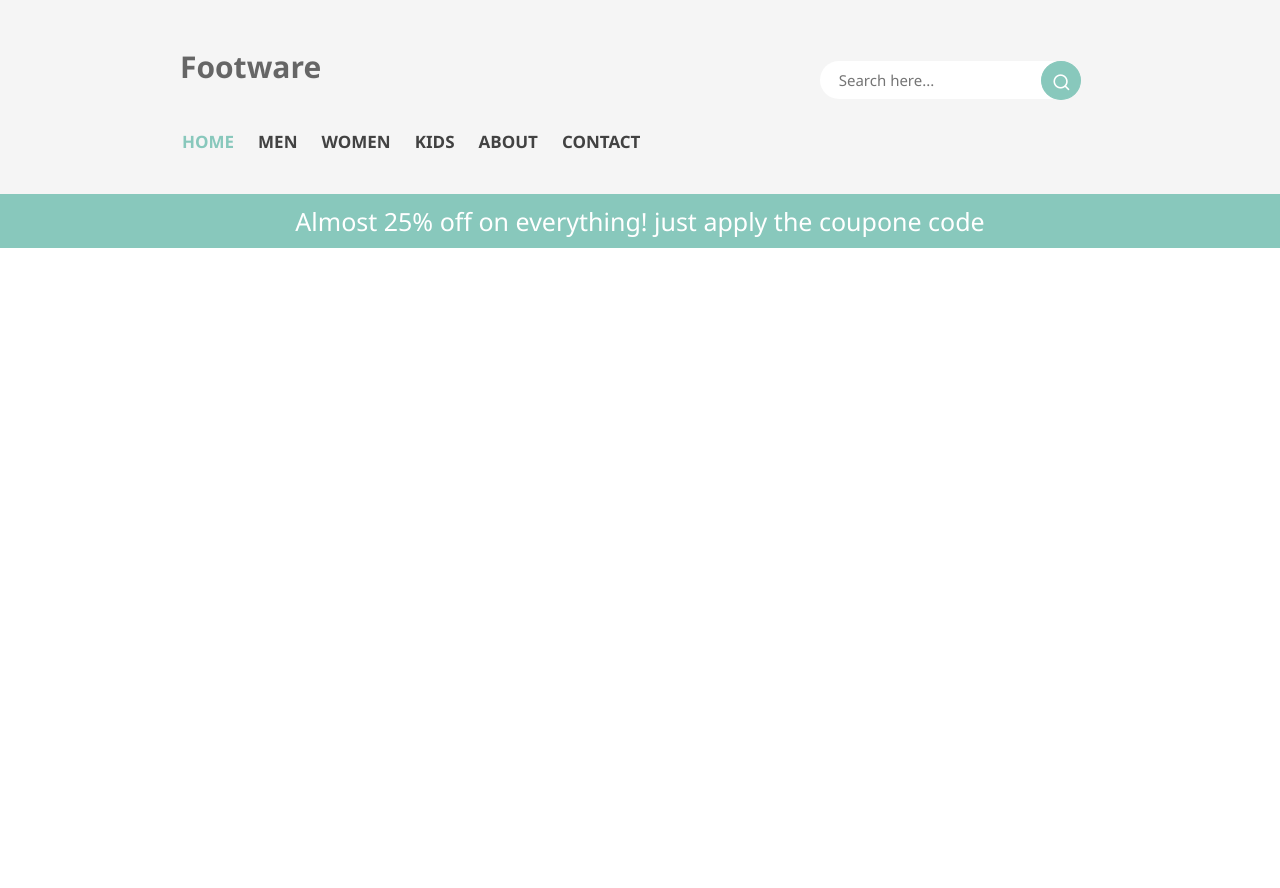
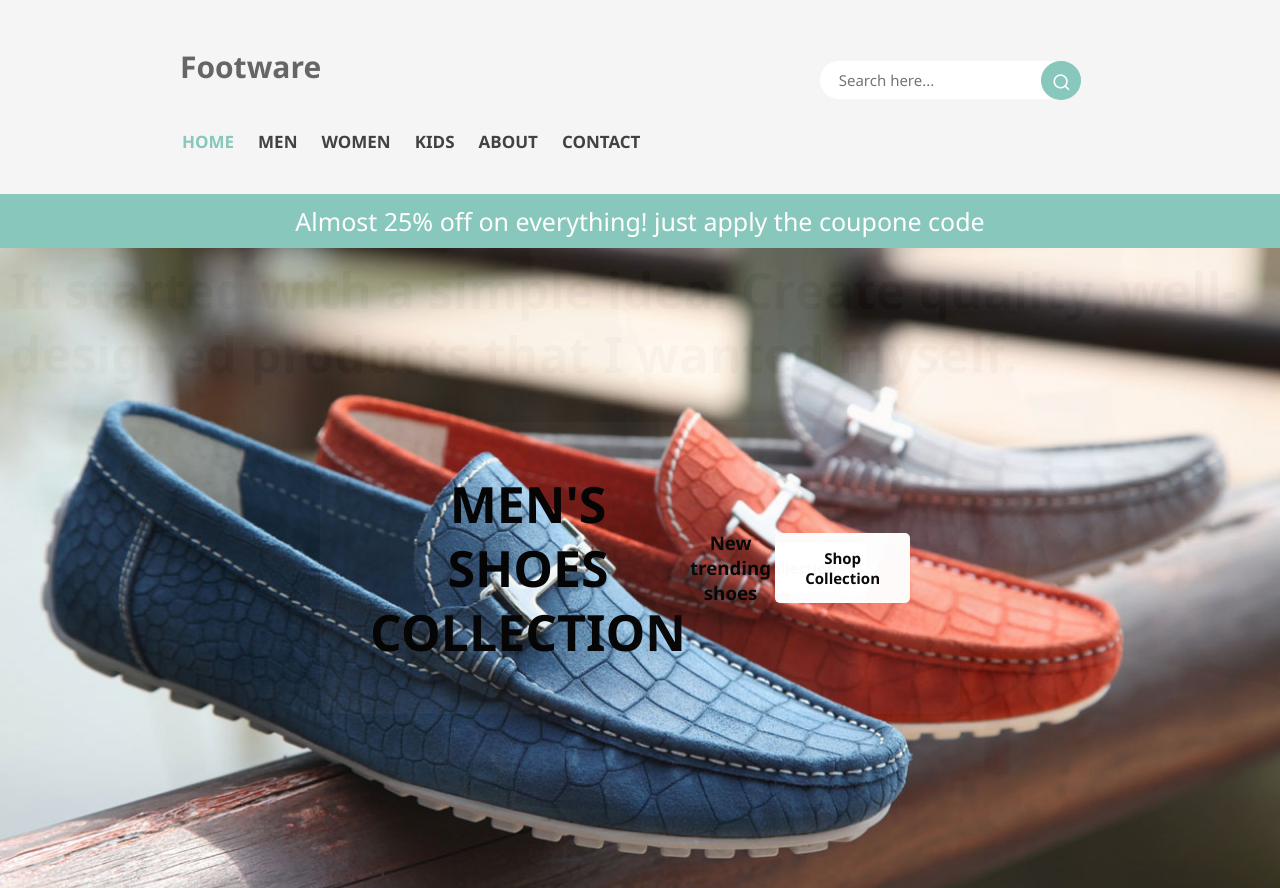
Before and after one commit to skandalkar/online-shoe-shop, a plain HTML site: page index.html in a window 1280 px wide. Before the commit the page ends 800 px from the top, so only its background shows below. Drawn offline with nearby package versions, Linux system fonts and the light colour scheme; files that its build step writes are made by us from their sources.

Commit message:
*temp modified.

```diff
--- a/index.html
+++ b/index.html
@@ -6,10 +6,10 @@
     <meta name="viewport" content="width=device-width, initial-scale=1.0">
 
     <!-- ========== -->
-    <link rel="stylesheet" href="css/style.css">
+    <link rel="stylesheet" href="style.css">
 
     <!-- ========= -->
-    <link rel="shortcut icon" href="Images/favicon/shoe-shop.png" type="image/x-icon">
+    <link rel="shortcut icon" href="Assets/Images/favicon/shoe-shop.png" type="image/x-icon">
 
     <!-- ========= -->
     <link href="https://cdn.jsdelivr.net/npm/remixicon@4.3.0/fonts/remixicon.css" rel="stylesheet" />
@@ -53,13 +53,72 @@
     </div>
 
     <!-- ============ -->
-    <section id="hero" class="section-p1">
+    <section id="hero">
+
+        <div class="background-slider">
+
+            <div class="slide" id="slide-1">
+
+                <div class="inner-text">
+
+                    <h1>
+                        men's shoes collection
+                    </h1>
+
+                    <h3>New trending shoes </h3>
+                    <br>
+                    <button class="normal" id="btn-collect">
+                        Shop Collection
+                    </button>
+
+                </div>
+
+            </div>
+
+            <div class="slide" id="slide-2">
+                <div class="inner-text">
+
+                    HUGE
+                    SALE
+                    50%
+                    OFF
+                    Big sale sandals
+
+                    <button class="normal" id="btn-collect">
+                        Shop Collection
+                    </button>
+
+                </div>
+            </div>
+
+            <div class="slide" id="slide-3">
+
+                <div class="inner-text">
+
+                    NEW
+                    ARRIVAL
+
+                    UP TO 30% OFF
+                    New stylish shoes for men
+
+
+                    <button class="normal" id="btn-collect">
+                        Shop Collection
+                    </button>
+
+                </div>
+
+            </div>
+
+        </div>
 
     </section>
 
     <!-- ============ -->
     <section id="banner" class="section-p1">
-
+        <h1>
+            It started with a simple idea: Create quality, well-designed products that I wanted myself.
+        </h1>
     </section>
 
     <!-- ============ -->
@@ -82,6 +141,13 @@
 
     </section>
 
+
+
+
+    <!-- ============ -->
+    <script src="script/script.js"></script>
+
+
 </body>
 
 </html>
--- a/script/script.js
+++ b/script/script.js
@@ -0,0 +1,19 @@
+let currentSlide = 0;
+const slides = document.querySelectorAll('.slide');
+const totalSlides = slides.length;
+
+function showSlide(index) {
+    slides.forEach((slide, i) => {
+        slide.style.opacity = i === index ? 1 : 0;
+    });
+}
+
+function nextSlide() {
+    currentSlide = (currentSlide + 1) % totalSlides;
+    showSlide(currentSlide);
+}
+
+setInterval(nextSlide, 5000); // Change slide every 3 seconds
+
+// Initial call to show the first slide
+showSlide(currentSlide);
--- a/style.css
+++ b/style.css
@@ -66,7 +66,6 @@ button.normal {
     outline: none;
     transition: 0.3s;
 }
-
 
 #header {
     background-color: #f5f5f5;
@@ -155,7 +154,7 @@ button.normal {
     transition: all ease 0.3s;
 }
 
-.slide-banner{
+.slide-banner {
     display: block;
     background-color: #88c8bc;
     width: 100%;
@@ -163,6 +162,7 @@ button.normal {
     padding: 10px;
     text-align: center;
 }
+
 .slide-banner h3 a {
     color: rgb(255, 255, 255);
     font-size: 25px;
@@ -170,10 +170,72 @@ button.normal {
 }
 
 #hero {
+    padding: 0;
+}
+
+#hero .background-slider {
+    position: relative;
+}
+
+#hero .background-slider .slide {
+    position: absolute;
+    top: 0;
+    left: 0;
+    width: 100%;
+    height: 80vh;
+    background-size: cover;
+    background-position: center;
+    opacity: 0;
+    transition: opacity 1s ease-in-out;
+}
+
+#slide-1 {
+    background-image: url('Assets/Images/backgrounds/img_bg_1.jpg');
+}
+
+#slide-2 {
+    background-image: url('Assets/Images/backgrounds/img_bg_2.jpg');
+}
+
+#slide-3 {
+    background-image: url('Assets/Images/backgrounds/img_bg_3.jpg');
+}
+
+#hero .background-slider .slide .inner-text {
+
+    display: flex;
+    justify-content: center;
+    align-items: center;
+    align-content: center;
+    position: absolute;
+    top: 50%;
+    left: 50%;
+    transform: translate(-50%, -50%);
+}
+.inner-text {
+    background-color: hsla(0, 0%, 100%, 0.027);
+    padding: 50px;
+    border-radius: 20px;
+    text-align: center;
+}
+
+.inner-text h1 {
+    color: rgb(0, 0, 0);
+    text-transform: uppercase;
+}
+
+
+
+
+
+
+
+#banner {
     width: 100%;
     height: auto;
-    background-position: center;
-    background-size: cover;
-    background-repeat: no-repeat;
-    margin-top: 0px;
+    padding: 10px;
 }
+
+#banner p {
+    font-size: 20px;
+}
```
